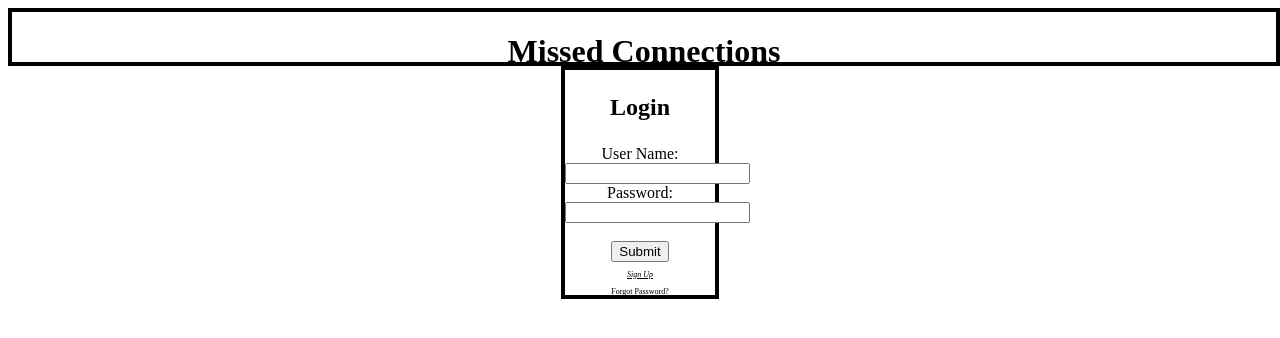
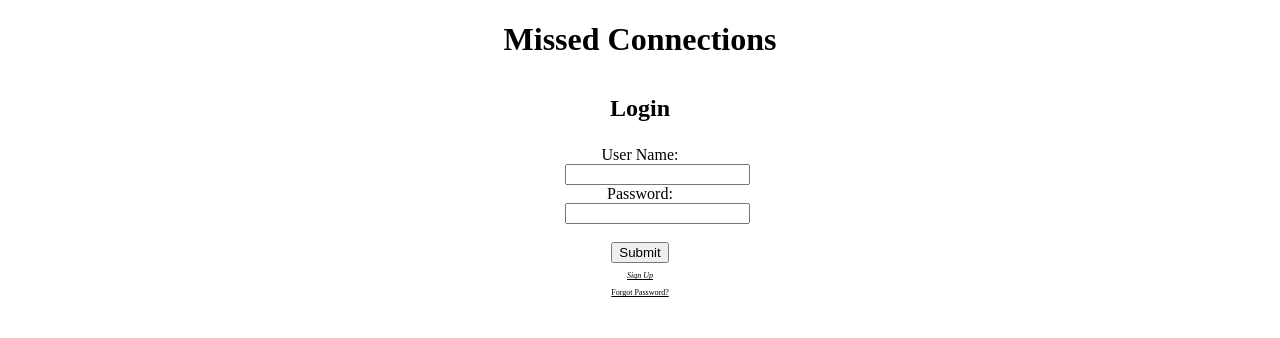
Before and after one commit to hiveapps/wink, a plain HTML site: page index.html in a window 1280 px wide. Drawn offline with Linux system fonts and the light colour scheme.

Commit message:
removing borders

```diff
--- a/stylesheet.css
+++ b/stylesheet.css
@@ -16,15 +16,13 @@ h3 {
 	height: 50px;
 	display: block;
 	background-color: #ffffff;
-	border: #000000 .25em solid;
 }
 /* this is the login box */
 #loginbox {
 	width: 150px;
 	height: 225px;
 	background-color: #ffffff;
-	border: #000000 .25em solid;
-	margin-top: 25%;
+	margin-top: 45%;
 	margin: auto;
 }
 /* this is the "Login" and "Password" text fields */
```
